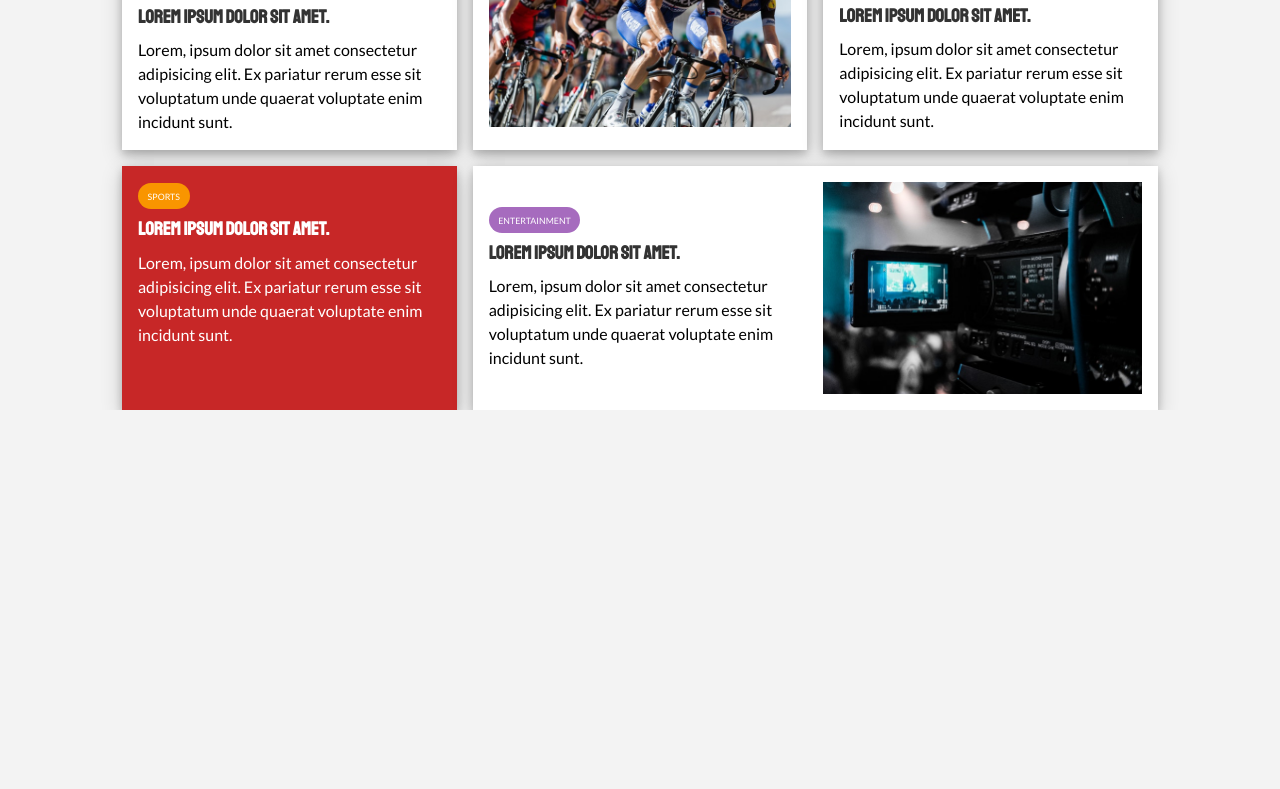
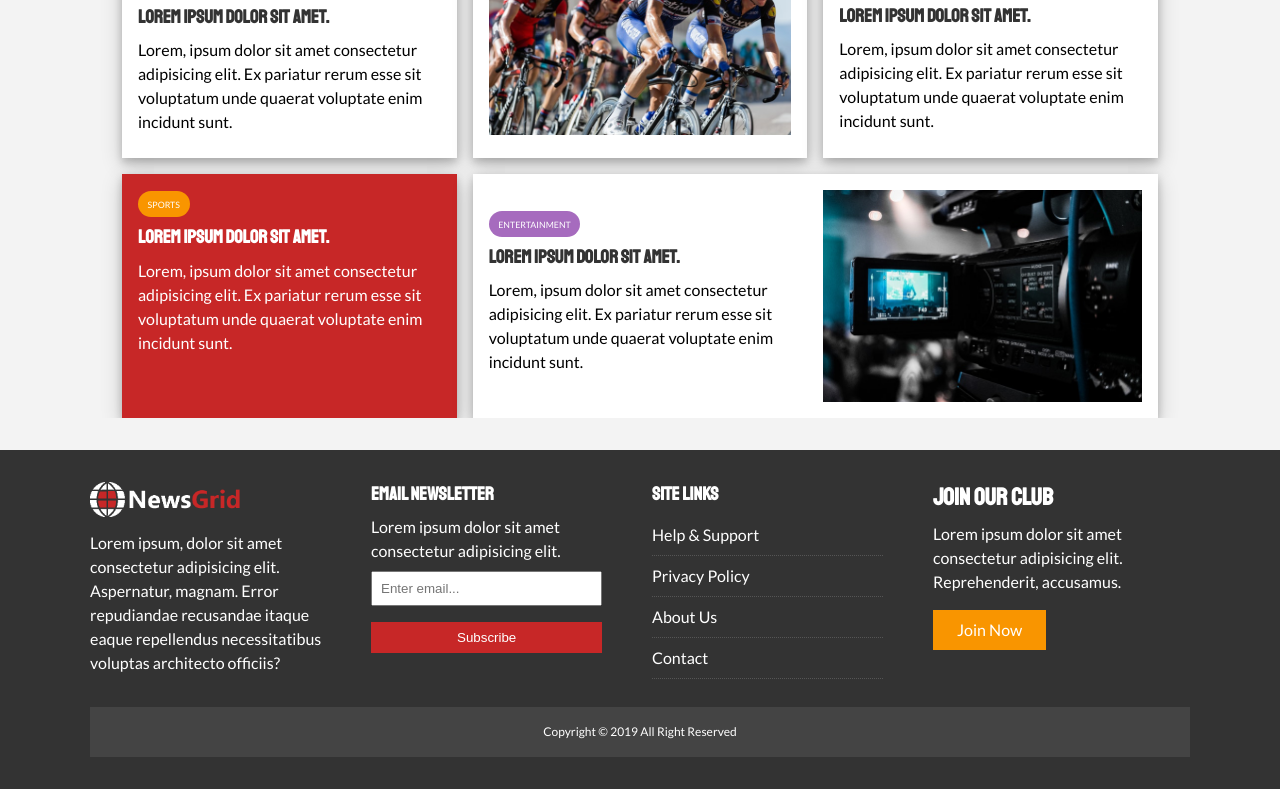
Before and after one commit to danivideda/newsgrid, a plain HTML site: page index.html in a window 1280 px wide. Shown: the part 1125-1914 px from the top of the page. Before the commit the page ends 1567 px from the top, so only its background shows below. Drawn offline with Linux system fonts and the light colour scheme; files that its build step writes are made by us from their sources.

Commit message:
Footer addition and styling

```diff
--- a/css/style.css
+++ b/css/style.css
@@ -31,6 +31,10 @@ a {
 
 ul {
   list-style: none;
+}
+
+p {
+  margin: 0.5rem 0;
 }
 
 img {
@@ -68,6 +72,7 @@ h1, h2, h3, h4, h5, h6 {
 .btn {
   display: inline-block;
   background: var(--dark-color);
+  border: none;
   color: #fff;
   margin-top: 0.5rem;
   padding: 0.5rem 1.5rem;
@@ -129,7 +134,15 @@ h1, h2, h3, h4, h5, h6 {
 .p-2 { padding: 2rem }
 .p-3 { padding: 3rem }
 
+.list li {
+  padding: 0.5rem 0;
+  border-bottom: #555 dotted 1px;
+  width: 90%;
+}
 
+.list li a:hover {
+  color: var(--primary-color) !important;
+}
 /* Navigation */
 #main-nav {
   background: #fff;
@@ -244,3 +257,42 @@ h1, h2, h3, h4, h5, h6 {
 #home-articles .articles-container > *:last-child {
   grid-column: 2 / span 2;
 }
+
+/* footer */
+#main-footer {
+  background: var(--dark-color);
+  color: #fff;
+}
+
+#main-footer img {
+  width: 150px;
+}
+
+#main-footer a {
+  color: #fff;
+}
+
+#main-footer .footer-container {
+  display: grid;
+  grid-template-columns: repeat(4, 1fr);
+  grid-gap: 1.5rem;
+}
+
+#main-footer .footer-container > *:last-child {
+  background: #444;
+  grid-column: 1 / span 4;
+  padding: 0.5rem;
+  text-align: center;
+  font-size: 0.75rem;
+}
+
+#main-footer  .footer-container input[type="email"] {
+  width: 90%;
+  padding: 0.5rem;
+  margin-bottom: 0.5rem;
+}
+
+#main-footer .footer-container input[type="submit"] {
+  width: 90%;
+
+}
--- a/index.html
+++ b/index.html
@@ -123,6 +123,43 @@
       </div>
     </div>
   </section>
+
+  <!-- Footer -->
+  <footer id="main-footer">
+    <div class="container footer-container py-2">
+      <div>
+        <img src="/img/logo_light.png" alt="NewsGrid">
+        <p>Lorem ipsum, dolor sit amet consectetur adipisicing elit. Aspernatur, magnam. Error repudiandae recusandae itaque eaque repellendus necessitatibus voluptas architecto officiis?</p>
+      </div>
+      <div>
+        <h3>Email Newsletter</h3>
+        <p>Lorem ipsum dolor sit amet consectetur adipisicing elit.</p>
+        <form>
+          <input type="email" placeholder="Enter email...">
+          <input type="submit" value="Subscribe" class="btn btn-primary">
+        </form>
+      </div>
+      <div>
+        <h3>Site Links</h3>
+        <ul class="list">
+          <li><a href="#">Help & Support</a></li>
+          <li><a href="#">Privacy Policy</a></li>
+          <li><a href="#">About Us</a></li>
+          <li><a href="#">Contact</a></li>
+        </ul>
+      </div>
+      <div>
+        <h2>Join our club</h2>
+        <p>Lorem ipsum dolor sit amet consectetur adipisicing elit. Reprehenderit, accusamus.</p>
+        <a href="#" class="btn btn-secondary">Join Now</a>
+      </div>
+      <div>
+        <p>
+          Copyright &copy; 2019 All Right Reserved
+        </p>
+      </div>
+    </div>
+  </footer>
   <script src="https://kit.fontawesome.com/9849271c60.js" crossorigin="anonymous"></script>
 </body>
 
```
